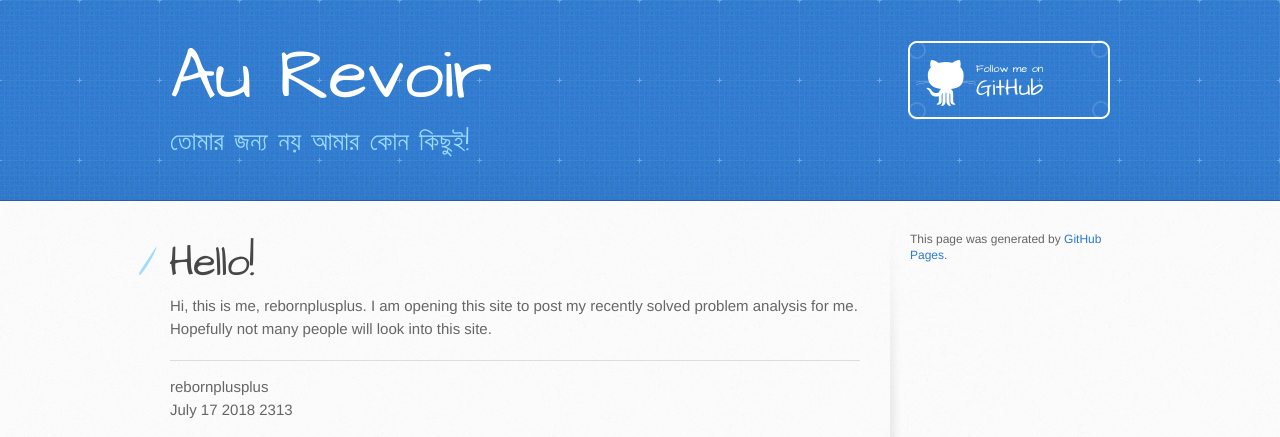
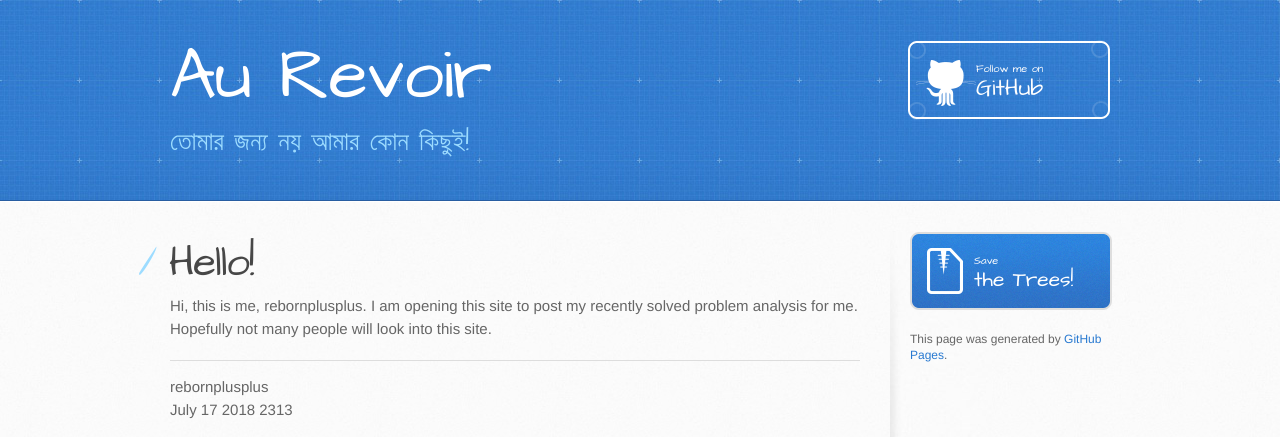
Before and after one commit to rebornplusplus/rebornplusplus.github.io, a Jekyll site: the page built from index.md, in a window 1280 px wide, cut to the strip 0-437 px from the top of the page. Built offline with Jekyll 4.4.1, drawn with Linux system fonts in a browser that asks for light colours; some web fonts are replaced; our own code applies the rules of GitHub Pages for plain Markdown files.

Commit message:
sidebar table :/

```diff
--- a/_layouts/default.html
+++ b/_layouts/default.html
@@ -48,6 +48,13 @@
             </a>
           {% endif %}
 
+          {% if site.show_sidebar_table %}
+            <a href="./codir/lo-1415-save-the-trees" class="button">
+              <small>Save</small>
+              the Trees!
+            </a>
+          {% endif %}
+
           {% if site.github.is_project_page %}
             <p class="repo-owner"><a href="{{ site.github.repository_url }}">{{ site.github.repository_name }}</a> is maintained by <a href="{{ site.github.owner_url }}">{{ site.github.owner_name }}</a>.</p>
           {% endif %}
```
